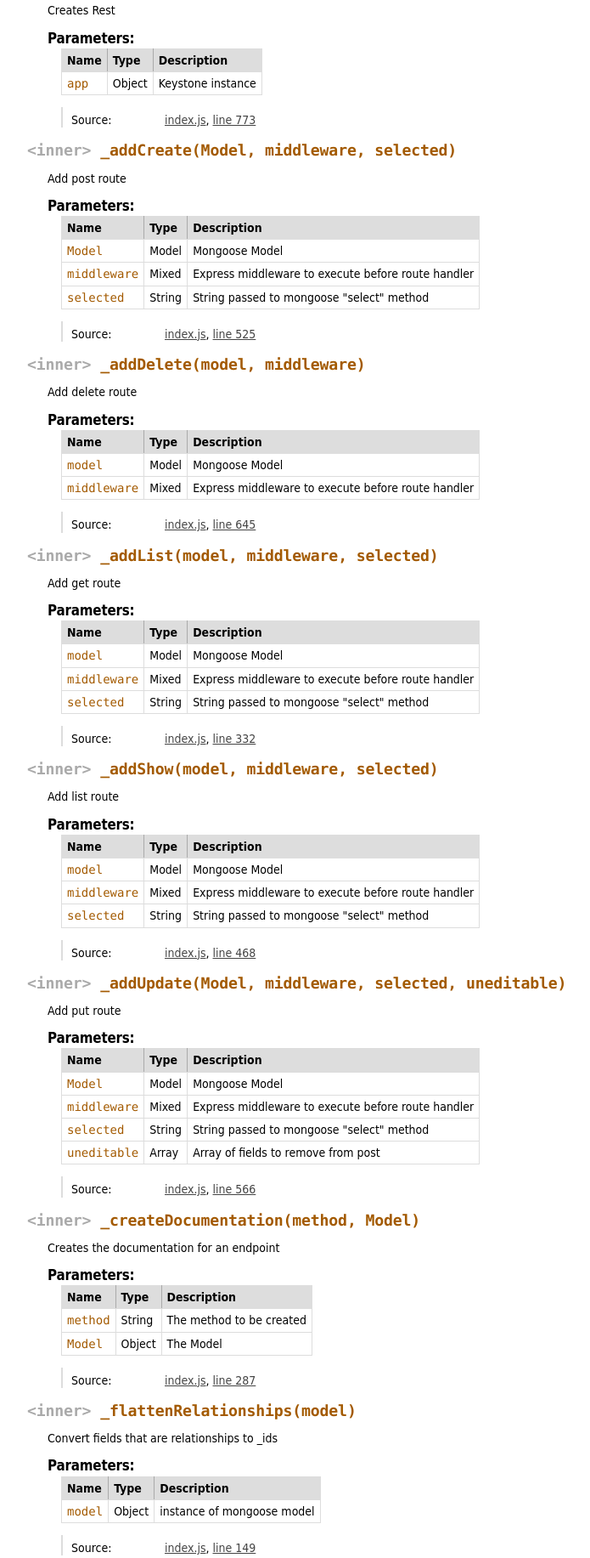
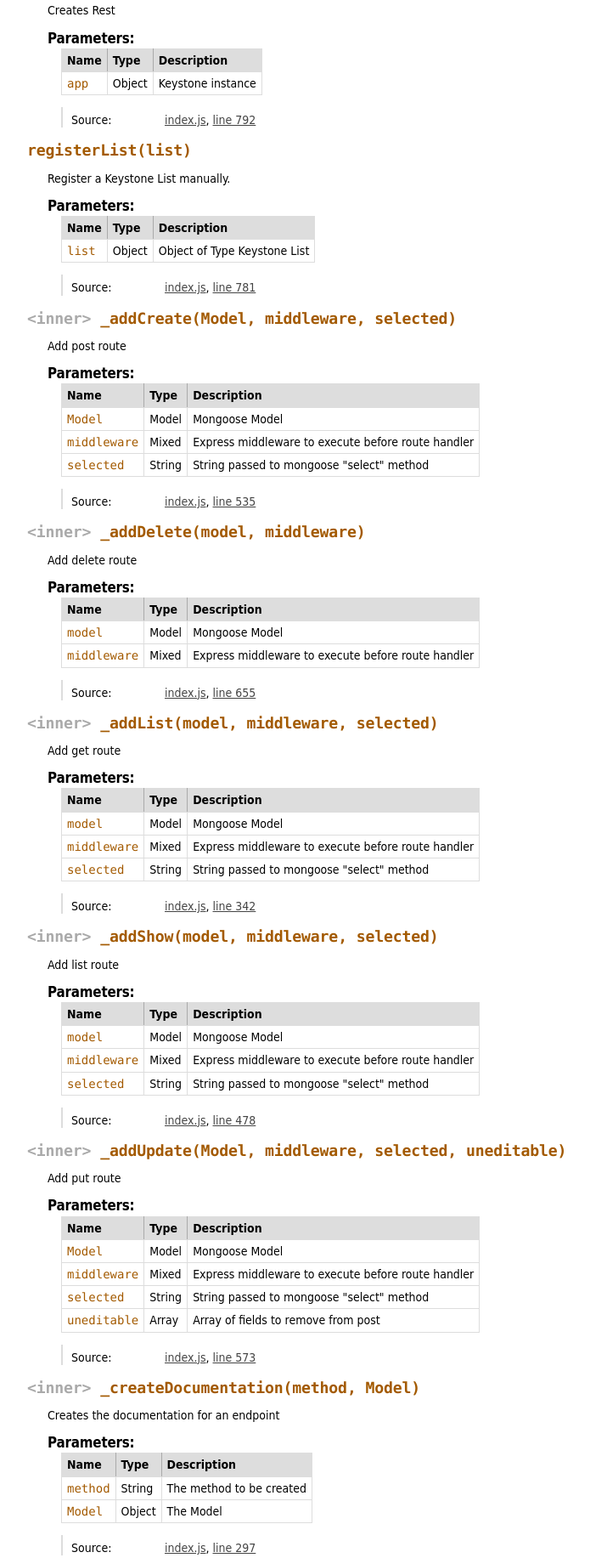
Before and after one commit to sarriaroman/Keystone-Rest-API, a website: page documentation/KeystoneRest.html in a window 1280 px wide. Shown: the part 595-2428 px from the top of the page at 85% size, without its empty margins (0-695 px from the left). Drawn offline with Linux system fonts and the light colour scheme.

Commit message:
Moving add and update logic to Keystone UpdateHandler. Manually add new List. Improved documentation.

```diff
--- a/documentation/KeystoneRest.html
+++ b/documentation/KeystoneRest.html
@@ -225,7 +225,7 @@
 
     <dt class="tag-source">Source:</dt>
     <dd class="tag-source"><ul class="dummy"><li>
-        <a href="index.js.html">index.js</a>, <a href="index.js.html#line797">line 797</a>
+        <a href="index.js.html">index.js</a>, <a href="index.js.html#line816">line 816</a>
     </li></ul></dd>
 
 
@@ -366,7 +366,126 @@
 
     <dt class="tag-source">Source:</dt>
     <dd class="tag-source"><ul class="dummy"><li>
-        <a href="index.js.html">index.js</a>, <a href="index.js.html#line773">line 773</a>
+        <a href="index.js.html">index.js</a>, <a href="index.js.html#line792">line 792</a>
+    </li></ul></dd>
+
+
+
+
+
+
+
+</dl>
+
+
+
+
+
+
+
+
+
+
+
+
+
+
+
+</dd>
+
+
+
+<dt>
+    <h4 class="name" id="registerList"><span class="type-signature"></span>registerList<span class="signature">(list)</span><span class="type-signature"></span></h4>
+
+
+</dt>
+<dd>
+
+
+    <div class="description">
+        Register a Keystone List manually.
+    </div>
+
+
+
+
+
+
+
+        <h5>Parameters:</h5>
+
+
+<table class="params">
+    <thead>
+    <tr>
+
+        <th>Name</th>
+
+
+        <th>Type</th>
+
+
+
+
+
+        <th class="last">Description</th>
+    </tr>
+    </thead>
+
+    <tbody>
+
+
+        <tr>
+
+                <td class="name"><code>list</code></td>
+
+
+            <td class="type">
+
+
+<span class="param-type">Object</span>
+
+
+
+            </td>
+
+
+
+
+
+            <td class="description last">Object of Type Keystone List</td>
+        </tr>
+
+
+    </tbody>
+</table>
+
+
+
+<dl class="details">
+
+
+
+
+
+
+
+
+
+
+
+
+
+
+
+
+
+
+
+    <dt class="tag-source">Source:</dt>
+    <dd class="tag-source"><ul class="dummy"><li>
+        <a href="index.js.html">index.js</a>, <a href="index.js.html#line781">line 781</a>
     </li></ul></dd>
 
 
@@ -531,7 +650,7 @@
 
     <dt class="tag-source">Source:</dt>
     <dd class="tag-source"><ul class="dummy"><li>
-        <a href="index.js.html">index.js</a>, <a href="index.js.html#line525">line 525</a>
+        <a href="index.js.html">index.js</a>, <a href="index.js.html#line535">line 535</a>
     </li></ul></dd>
 
 
@@ -673,7 +792,7 @@
 
     <dt class="tag-source">Source:</dt>
     <dd class="tag-source"><ul class="dummy"><li>
-        <a href="index.js.html">index.js</a>, <a href="index.js.html#line645">line 645</a>
+        <a href="index.js.html">index.js</a>, <a href="index.js.html#line655">line 655</a>
     </li></ul></dd>
 
 
@@ -838,7 +957,7 @@
 
     <dt class="tag-source">Source:</dt>
     <dd class="tag-source"><ul class="dummy"><li>
-        <a href="index.js.html">index.js</a>, <a href="index.js.html#line332">line 332</a>
+        <a href="index.js.html">index.js</a>, <a href="index.js.html#line342">line 342</a>
     </li></ul></dd>
 
 
@@ -1003,7 +1122,7 @@
 
     <dt class="tag-source">Source:</dt>
     <dd class="tag-source"><ul class="dummy"><li>
-        <a href="index.js.html">index.js</a>, <a href="index.js.html#line468">line 468</a>
+        <a href="index.js.html">index.js</a>, <a href="index.js.html#line478">line 478</a>
     </li></ul></dd>
 
 
@@ -1191,7 +1310,7 @@
 
     <dt class="tag-source">Source:</dt>
     <dd class="tag-source"><ul class="dummy"><li>
-        <a href="index.js.html">index.js</a>, <a href="index.js.html#line566">line 566</a>
+        <a href="index.js.html">index.js</a>, <a href="index.js.html#line573">line 573</a>
     </li></ul></dd>
 
 
@@ -1333,7 +1452,7 @@
 
     <dt class="tag-source">Source:</dt>
     <dd class="tag-source"><ul class="dummy"><li>
-        <a href="index.js.html">index.js</a>, <a href="index.js.html#line287">line 287</a>
+        <a href="index.js.html">index.js</a>, <a href="index.js.html#line297">line 297</a>
     </li></ul></dd>
 
 
@@ -2189,7 +2308,7 @@
 
     <dt class="tag-source">Source:</dt>
     <dd class="tag-source"><ul class="dummy"><li>
-        <a href="index.js.html">index.js</a>, <a href="index.js.html#line265">line 265</a>
+        <a href="index.js.html">index.js</a>, <a href="index.js.html#line279">line 279</a>
     </li></ul></dd>
 
 
@@ -2661,7 +2780,7 @@
 
     <dt class="tag-source">Source:</dt>
     <dd class="tag-source"><ul class="dummy"><li>
-        <a href="index.js.html">index.js</a>, <a href="index.js.html#line694">line 694</a>
+        <a href="index.js.html">index.js</a>, <a href="index.js.html#line704">line 704</a>
     </li></ul></dd>
 
 
@@ -2710,7 +2829,7 @@
 <br clear="both">
 
 <footer>
-    Documentation generated by <a href="https://github.com/jsdoc3/jsdoc">JSDoc 3.3.0-alpha5</a> on Sun May 24 2015 18:25:17 GMT-0300 (ART)
+    Documentation generated by <a href="https://github.com/jsdoc3/jsdoc">JSDoc 3.3.0-alpha5</a> on Sun May 24 2015 22:19:36 GMT-0300 (ART)
 </footer>
 
 <script> prettyPrint(); </script>
--- a/package.json
+++ b/package.json
@@ -1,6 +1,6 @@
 {
 	"name": "keystone-rest-api",
-  "version": "0.9.2",
+	"version": "0.9.5",
 	"description": "Creates a powerful Rest API based on Keystone Lists",
 	"main": "index.js",
 	"repository": {
@@ -9,7 +9,9 @@
 	},
 	"keywords": [
     	"keystone",
-    "keystonejs"
+    	"keystonejs",
+	  	"rest",
+	  	"restful"
   	],
 	"author": "Román Sarria",
 	"license": "ISC",
```
Also changed, not shown: documentation/index.html (+1 -1 lines), documentation/index.js.html (+43 -24 lines), index.js (+42 -23 lines), README.md. Lines whose indentation alone changed are shown as unchanged.
